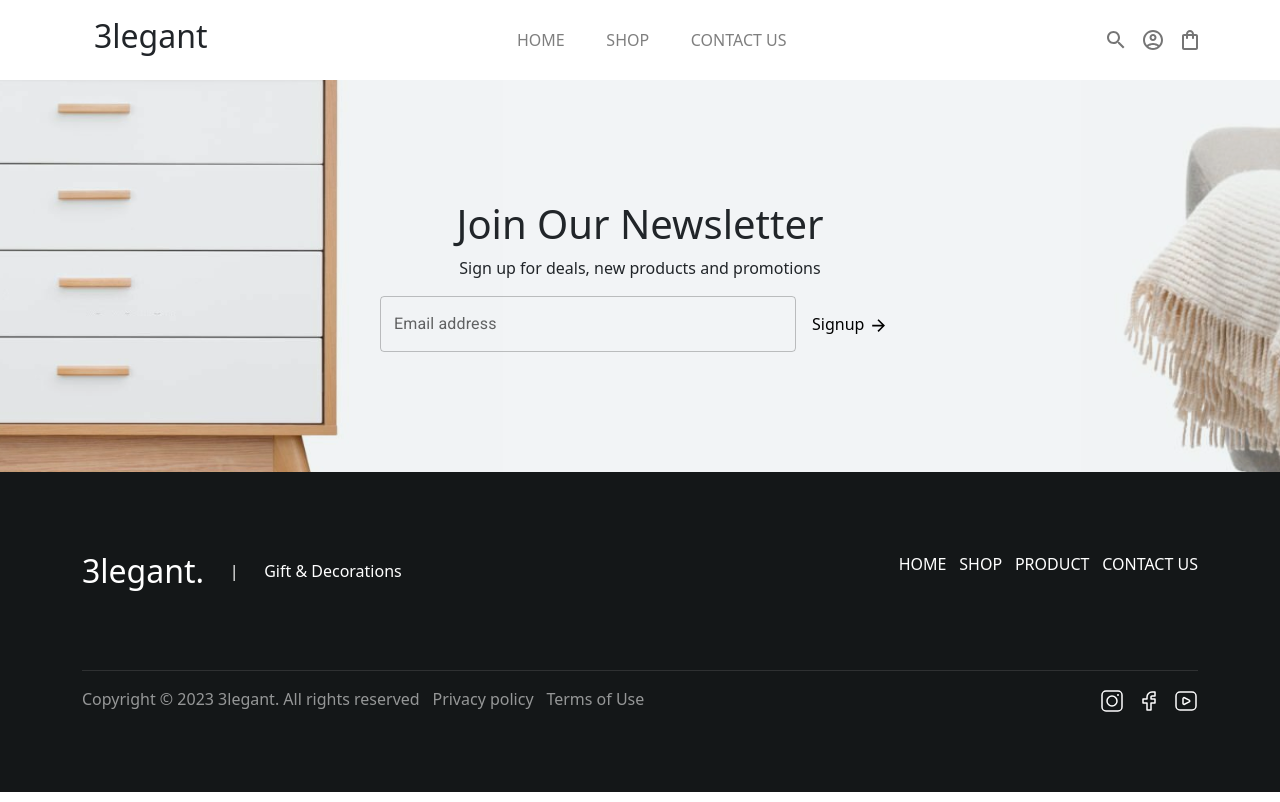
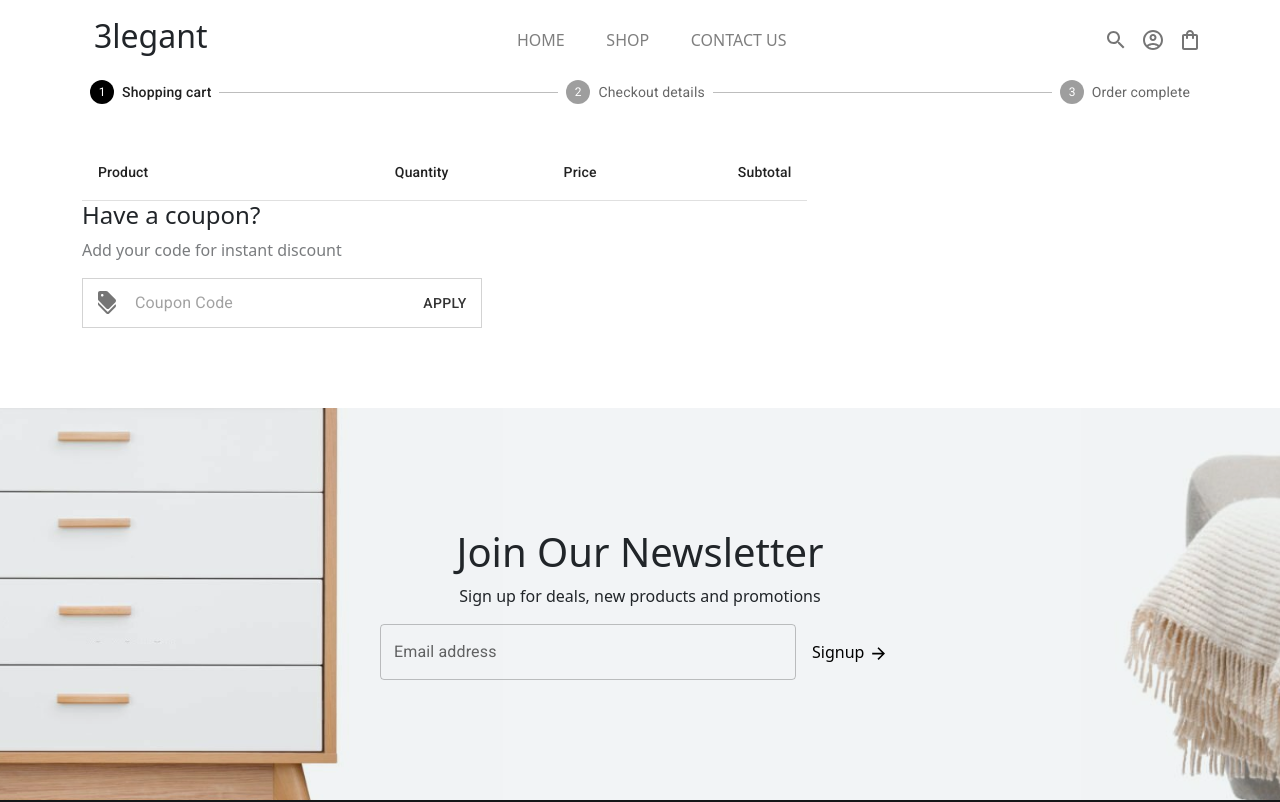
Before and after one commit to Yatin1923/ecommerce, a React (Create React App) app: page /cart in a window 1280 px wide. Shown: the top 802 px of the page. Built offline with nearby package versions, Linux system fonts and the light colour scheme; sample sign-in values are in the browser's storage.

Commit message:
added cart page

```diff
--- a/src/Components/FlyOutCart/FlyOutCart.css
+++ b/src/Components/FlyOutCart/FlyOutCart.css
@@ -1,4 +1,11 @@
 .sn_container{
     padding: 3vh 2vw;
     width: 25vw;
+    height: 100%;
+    position: relative;
 }
+.view-cart-btn{
+    position: sticky !important;
+    bottom: 5vh;
+    width: 20vw;
+}
--- a/src/Components/FlyOutCart/FlyOutCart.tsx
+++ b/src/Components/FlyOutCart/FlyOutCart.tsx
@@ -3,19 +3,37 @@ import * as React from 'react';
 import './FlyOutCart.css';
 import CartItem from '../Cart-Item/CartItem';
 import { useSelector } from 'react-redux'
+import { LoadingButton } from '@mui/lab';
+import { Button, createTheme,ThemeProvider, Typography } from '@mui/material';
+import { useNavigate } from 'react-router-dom';
 
 export default function FlyOutCart(props) {
     let cartItems = useSelector((state: any) => state.cart);
-
+    const theme = createTheme({
+        palette: {
+          primary: {
+            main: '#000',
+          },
+        },
+      });
+      const navigate = useNavigate();
+      const handleViewCart = ()=>{
+        props.toggleDrawer();
+          navigate('cart');
+      }
 
     return (
-        <Drawer open={props.isOpen} anchor='right' onClose={props.toggleDrawer} >
+        <Drawer open={props.isOpen} anchor='right' className='cart-drawer' onClose={props.toggleDrawer} >
             <div className='sn_container'>
                 <h2>Cart</h2>
                 {cartItems.length > 0 ?
                 cartItems.map(item =>
-                    <CartItem id={item.id} image={item.imageUrl} name={item.name} key={item.name} color="black" quantity={item.quantity ?? 1} price={item.price}></CartItem>) :
-                     <h4>Cart is Empty</h4>}
+                    <CartItem id={item.id} image={item.imageUrl} name={item.name} key={item.name} color="black" quantity={item.quantity ?? 1} price={item.price}></CartItem>)
+                    :
+                    <h4>Cart is Empty</h4>}
+                     <ThemeProvider theme={theme}>
+                            <Button  disabled={cartItems.length<=0 }  onClick={handleViewCart} variant="contained" className="cart-button view-cart-btn" ><Typography>View cart</Typography></Button>
+                    </ThemeProvider>
             </div>
         </Drawer>
     )
--- a/src/Components/Item-card/ItemCard.tsx
+++ b/src/Components/Item-card/ItemCard.tsx
@@ -22,6 +22,7 @@ export default function ItemCard(props:any){
       const dispatch = useDispatch<any>();
       const [loading,setLoading] = useState(false);
       const handleAddtoCart = async()=>{
+        console.log('ItemCardPRops',props)
         setLoading(true);
         await dispatch(addToCartAsync(props));
         setLoading(false);
@@ -53,7 +54,7 @@ export default function ItemCard(props:any){
             <Link to='/products' className="item-link">
 
             <div className="item-details">
-                <StarRating value={props.rating}/>
+                <StarRating value={props.rating} onChange={()=>{}}/>
                 <strong>{props.name}</strong>
                 <div>
                     <strong>{'$'+props.price}</strong><s className="oldprice"> {props.oldprice? '$'+props.oldprice:''}</s>
--- a/src/Components/Reviews/Review-helper.component.tsx
+++ b/src/Components/Reviews/Review-helper.component.tsx
@@ -11,7 +11,7 @@ export default function Review_Helper(props){
                 <div className="review-name">
                     <span>{props.name}</span>
                 </div>
-                <StarRating value={props.rating}></StarRating>
+                <StarRating value={props.rating} onChange={()=>{}}></StarRating>
                 <div className="review-text">
                     <p>{props.text}</p>
                 </div>
--- a/src/Layout.tsx
+++ b/src/Layout.tsx
@@ -16,6 +16,7 @@ import { Provider } from 'react-redux';
 import store from './Redux/store';
 import SignUp from './Pages/SignUp/SignUp';
 import { Toaster } from 'react-hot-toast';
+import Cart from './Pages/Cart/Cart';
 const Layout = () => {
   const [isDrawerOpen, setDrawerOpen] = useState(false);
   const navigate = useNavigate();
@@ -41,6 +42,7 @@ const Layout = () => {
               <div className='routes'>
                 <Routes>
                   <Route path='/' element={<Home />} />
+                  <Route path='/cart' element={<Cart />} />
                   <Route path='products' element={<Products />} />
                   <Route path='shop' element={<Shop />} />
                   <Route path='contact' element={<Contact />} />
--- /dev/null
+++ b/src/Pages/Cart/Cart.tsx
@@ -0,0 +1,112 @@
+import * as React from 'react';
+import Box from '@mui/material/Box';
+import Stepper from '@mui/material/Stepper';
+import Step from '@mui/material/Step';
+import StepLabel from '@mui/material/StepLabel';
+import Button from '@mui/material/Button';
+import Typography from '@mui/material/Typography';
+import { IconButton, InputBase, Paper, Table, TableBody, TableCell, TableContainer, TableHead, TableRow, TextField, ThemeProvider, createTheme } from '@mui/material';
+import { useDispatch, useSelector } from 'react-redux';
+import { removeFromCartAsync } from '../../Redux/reducers'
+import CloseIcon from '@mui/icons-material/Close';
+import DiscountIcon from '@mui/icons-material/Discount';
+const steps = ['Shopping cart', 'Checkout details', 'Order complete'];
+
+export default function Cart() {
+    const [activeStep, setActiveStep] = React.useState(0);
+    const handleNext = () => {
+        setActiveStep((prevActiveStep) => prevActiveStep + 1);
+    };
+
+    const handleBack = () => {
+        setActiveStep((prevActiveStep) => prevActiveStep - 1);
+    };
+    const theme = createTheme({
+        palette: {
+            primary: {
+                main: '#000'
+            }
+        }
+    })
+    let cartItems = useSelector((state: any) => state.cart);
+    const dispatch = useDispatch<any>();
+
+    return (
+        <div className='container'>
+            <ThemeProvider theme={theme}>
+                <Box sx={{ width: '100%' }}>
+                    <Stepper activeStep={activeStep}>
+                        {steps.map((label, index) => (
+                            <Step key={label}>
+                                <StepLabel>{label}</StepLabel>
+                            </Step>
+                        ))}
+                    </Stepper>
+                </Box>
+                <Box sx={{ display: 'flex', marginTop: '5vh' }}>
+                    <TableContainer sx={{ width: '65%' }}>
+                        <Table aria-label="simple table">
+                            <TableHead>
+                                <TableRow>
+                                    <TableCell>Product</TableCell>
+                                    <TableCell align="right">Quantity</TableCell>
+                                    <TableCell align="right">Price</TableCell>
+                                    <TableCell align="right">Subtotal</TableCell>
+                                </TableRow>
+                            </TableHead>
+                            <TableBody>
+                                {cartItems.map((item) => (
+                                    <TableRow
+                                        key={item.name}
+                                        sx={{ '&:last-child td, &:last-child th': { border: 0 } }}
+                                    >
+                                        <TableCell component="th" scope="row">
+                                            <Box display='flex' gap='1vw' height='10vw' paddingTop={2}>
+                                                <div className='ci_image'>
+                                                    <img src={item.imageUrl}></img>
+                                                </div>
+                                                <Box>
+                                                    <div>
+                                                        <strong>{item.name}</strong>
+                                                    </div>
+                                                    <div>
+                                                        <Button sx={{ opacity: '0.5' }} onClick={() => dispatch(removeFromCartAsync(item))}>
+                                                            <CloseIcon></CloseIcon>Remove
+                                                        </Button>
+                                                    </div>
+                                                </Box>
+                                            </Box>
+                                        </TableCell>
+                                        <TableCell align="right">{item.quantity}</TableCell>
+                                        <TableCell align="right">{item.price}</TableCell>
+                                        <TableCell align="right">{item.price * item.quantity}</TableCell>
+                                    </TableRow>
+                                ))}
+                            </TableBody>
+                        </Table>
+                    </TableContainer>
+                </Box>
+                <Box>
+                    <h4>Have a coupon?</h4>
+                    <p style={{ opacity: '0.6' }}>Add your code for instant discount</p>
+                    <Box
+                        component="form"
+                        sx={{ p: '2px 4px', display: 'flex', alignItems: 'center', width: 400, border:'1px solid lightgrey'}}
+                    >
+                       <IconButton>
+                                    <DiscountIcon></DiscountIcon>
+                       </IconButton>
+                        <InputBase
+                            sx={{ ml: 1, flex: 1 }}
+                            placeholder="Coupon Code"
+                        />
+                        <Button type="button" sx={{ p: '10px',opacity:'0.8' }}>
+                            Apply
+                        </Button>
+                    </Box>
+
+                </Box>
+            </ThemeProvider>
+        </div>
+    );
+}
--- a/src/Pages/Products/Products.tsx
+++ b/src/Pages/Products/Products.tsx
@@ -9,6 +9,7 @@ export default function Products(){
     const location = useLocation();
     useEffect(()=>{
         window.scrollTo({top:0,behavior:'instant'});
+        console.log(location.state);
     },[]);
     return (
         <div className="container">
--- a/src/Pages/SignUp/SignUp.tsx
+++ b/src/Pages/SignUp/SignUp.tsx
@@ -57,7 +57,7 @@ export default function SignUp( ){
                 }
             }).catch(error=>{
                 setloading(false);
-                toast.error('Error occured while creating your account');
+                toast.error('Error occured while Signing in');
 
             }).finally(()=> {
                 setloading(false);
--- a/src/Redux/reducers.tsx
+++ b/src/Redux/reducers.tsx
@@ -42,7 +42,7 @@ const cartState = createSlice({
   ,extraReducers:(builder)=>{
     builder.addCase(addToCartAsync.fulfilled,(state,action)=>{
       const existingItem = state.cart.find(item => item.name === action.payload.name);
-
+    console.log(action);
       if (existingItem) {
         existingItem.quantity++;
       } else {
```
Also changed, not shown: src/Components/Product/Product.component.tsx (+15 -4 lines), src/Components/Reviews/Reviews.component.tsx (+4 -4 lines), src/Pages/Cart/Cart.css (added).
